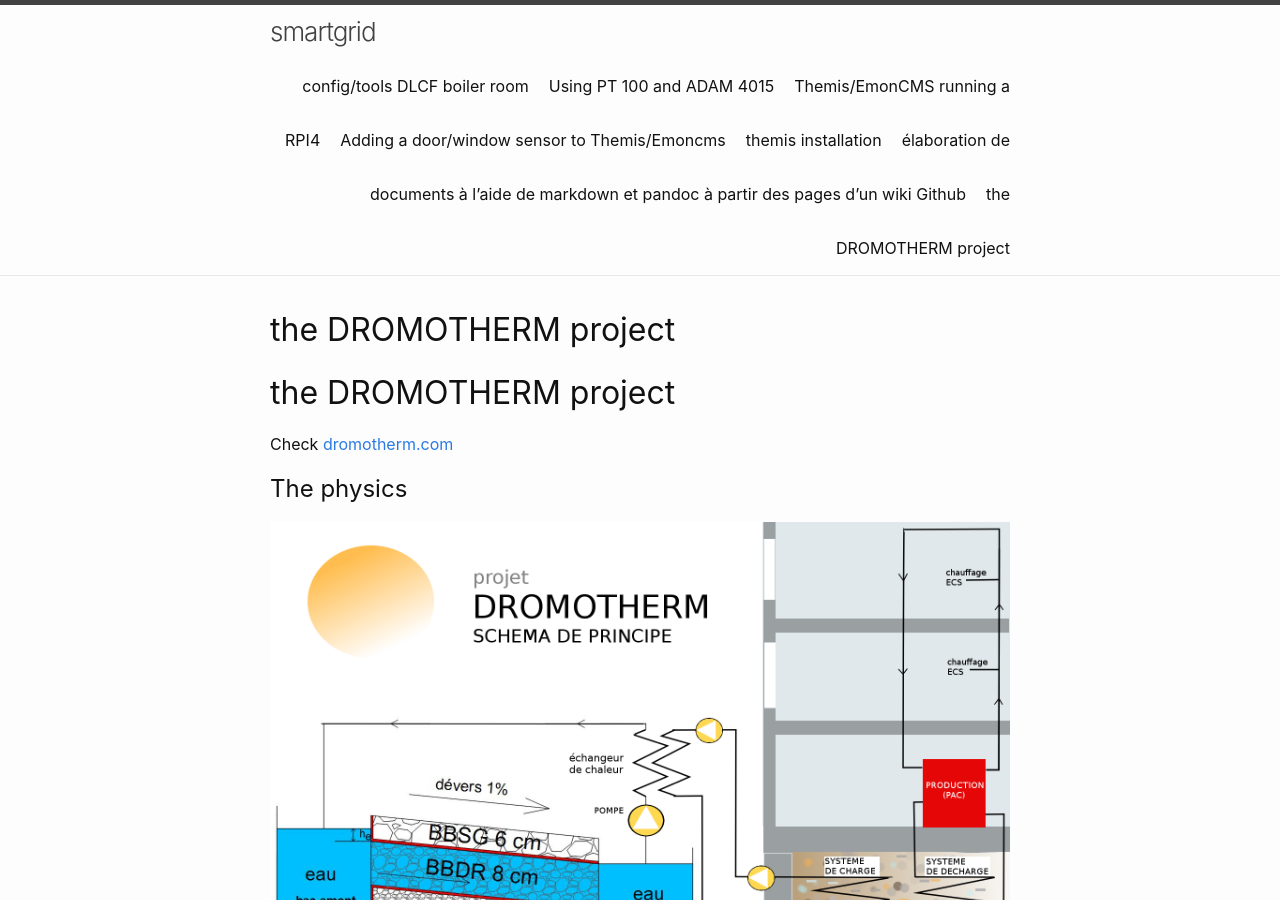
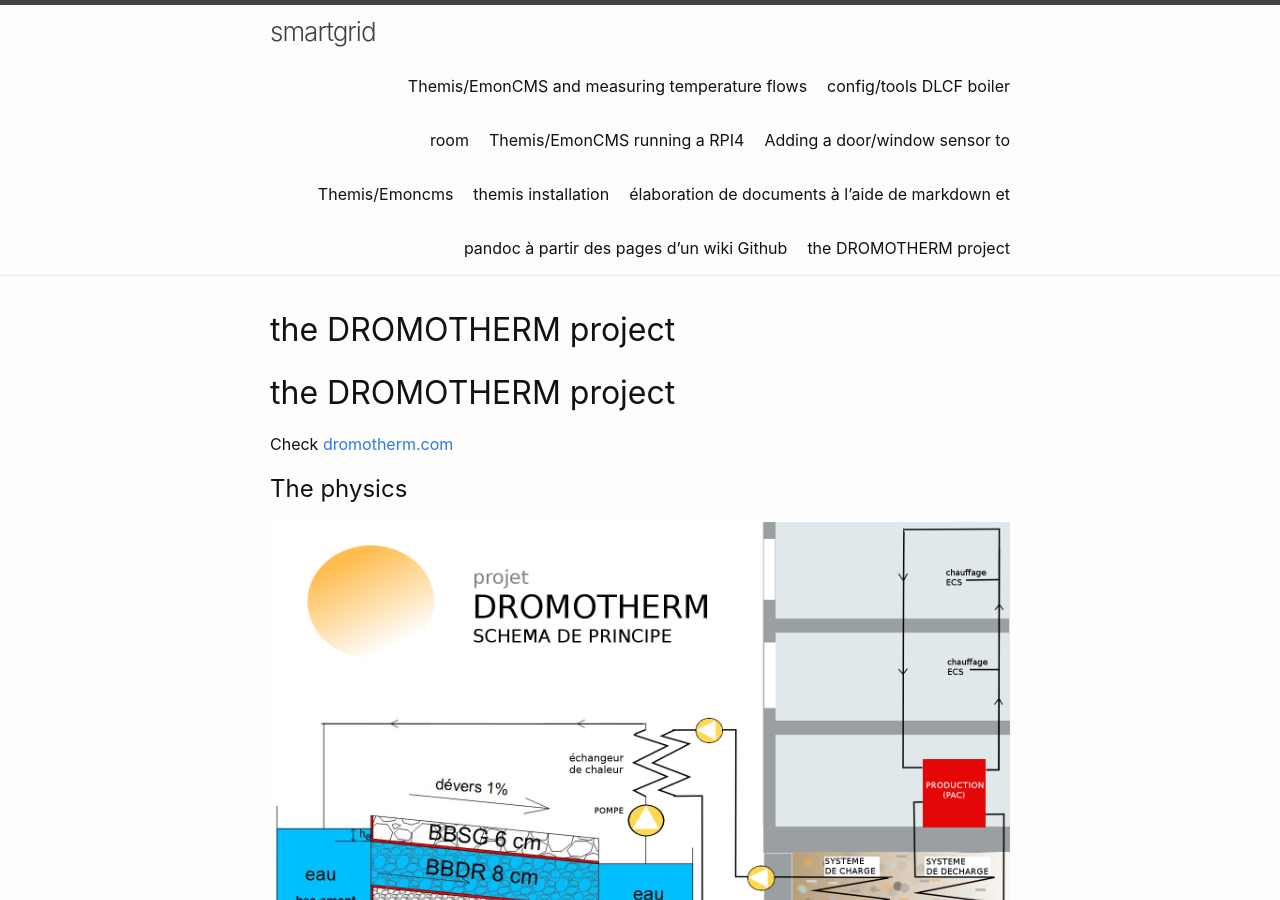
Before and after one commit to alexandrecuer/smartgrid, a Jekyll site: the page built from README.md, in a window 1280 px wide and 900 px high. Built offline with Jekyll 4.4.1, drawn with Linux system fonts in a browser that asks for light colours; our own code applies the rules of GitHub Pages for plain Markdown files.

Commit message:
Update Note_ADAM_4015_PT100_HIOKI_TC.md

```diff
--- a/Themis/Note_ADAM_4015_PT100_HIOKI_TC.md
+++ b/Themis/Note_ADAM_4015_PT100_HIOKI_TC.md
@@ -1,4 +1,6 @@
-
+---
+title: Themis/EmonCMS and measuring temperature flows
+---
 # Using PT 100 and ADAM 4015
 
 ## connect PT100 to ADAM4015
```
